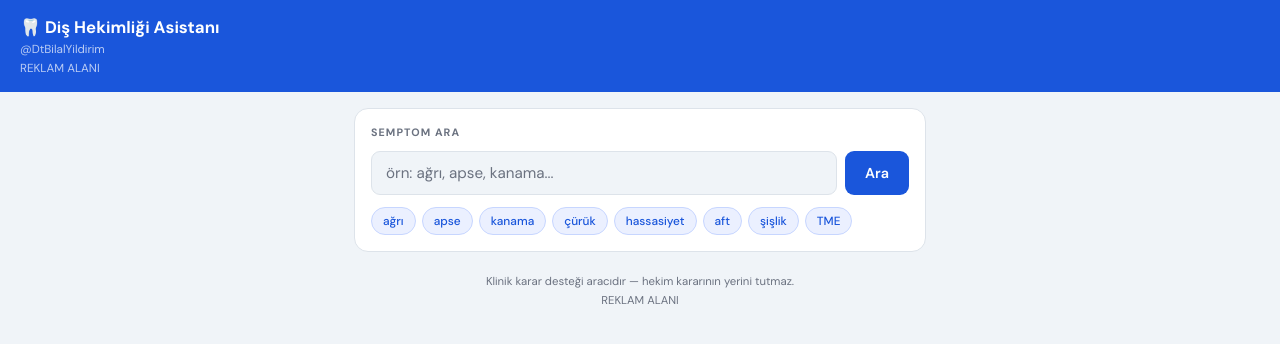
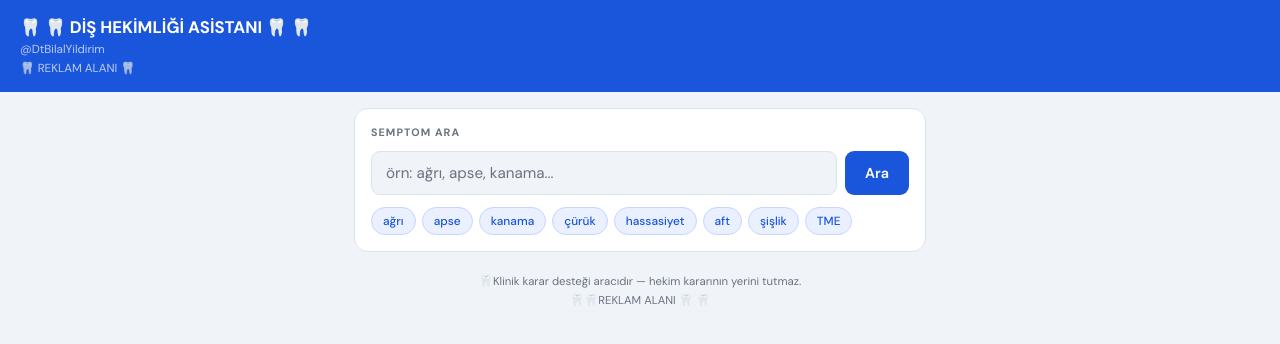
Before and after one commit to bobocubilal67/dtby-recebot, a website: page public/index.html in a window 1280 px wide. Drawn offline with Linux system fonts and the light colour scheme.

Commit message:
Update index.html

```diff
--- a/public/index.html
+++ b/public/index.html
@@ -145,9 +145,9 @@
 <body>
 
 <header>
-  <h1>🦷 Diş Hekimliği Asistanı</h1>
+  <h1>🦷 🦷 DİŞ HEKİMLİĞİ ASİSTANI 🦷 🦷 </h1>
   <p> @DtBilalYildirim  </p>
-    <p> REKLAM ALANI </p>
+    <p>  🦷 REKLAM ALANI  🦷</p>
 </header>
 
 <main>
@@ -173,8 +173,8 @@
   <div id="receteDiv"></div>
 
   <footer>
-    Klinik karar desteği aracıdır — hekim kararının yerini tutmaz.<br/>
-       <p> REKLAM ALANI  </p>
+     🦷Klinik karar desteği aracıdır — hekim kararının yerini tutmaz.<br/>
+       <p>   🦷🦷REKLAM ALANI 🦷 🦷  </p>
   </footer>
 </main>
 
@@ -339,7 +339,7 @@
       if (ilac.not) m += `   Not: ${ilac.not}\n`;
     });
     if (_recete.klinik_not) m += `\nKLİNİK NOT: ${_recete.klinik_not}\n`;
-    m += `\nDt. Bilal Yıldırım — ADSM`;
+    m += `\nDt. Bilal Yıldırım`;
     navigator.clipboard.writeText(m).then(() => alert('Reçete kopyalandı!'));
   }
 </script>
```
